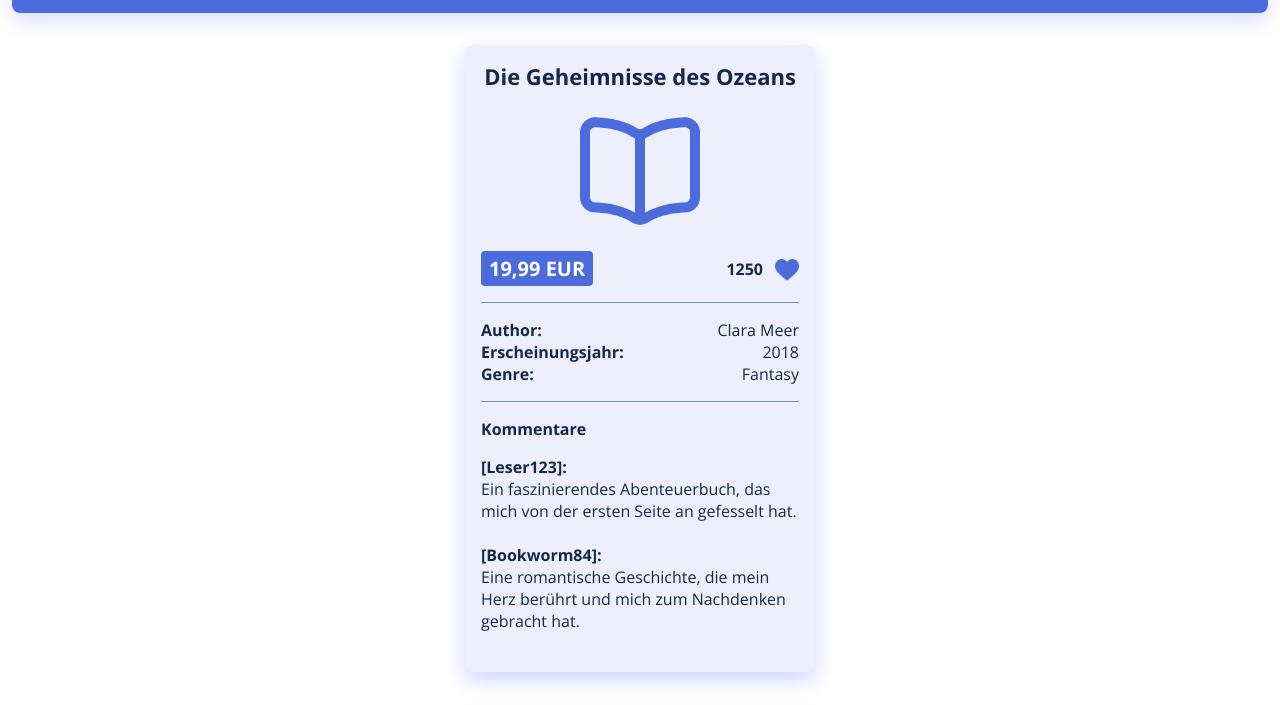
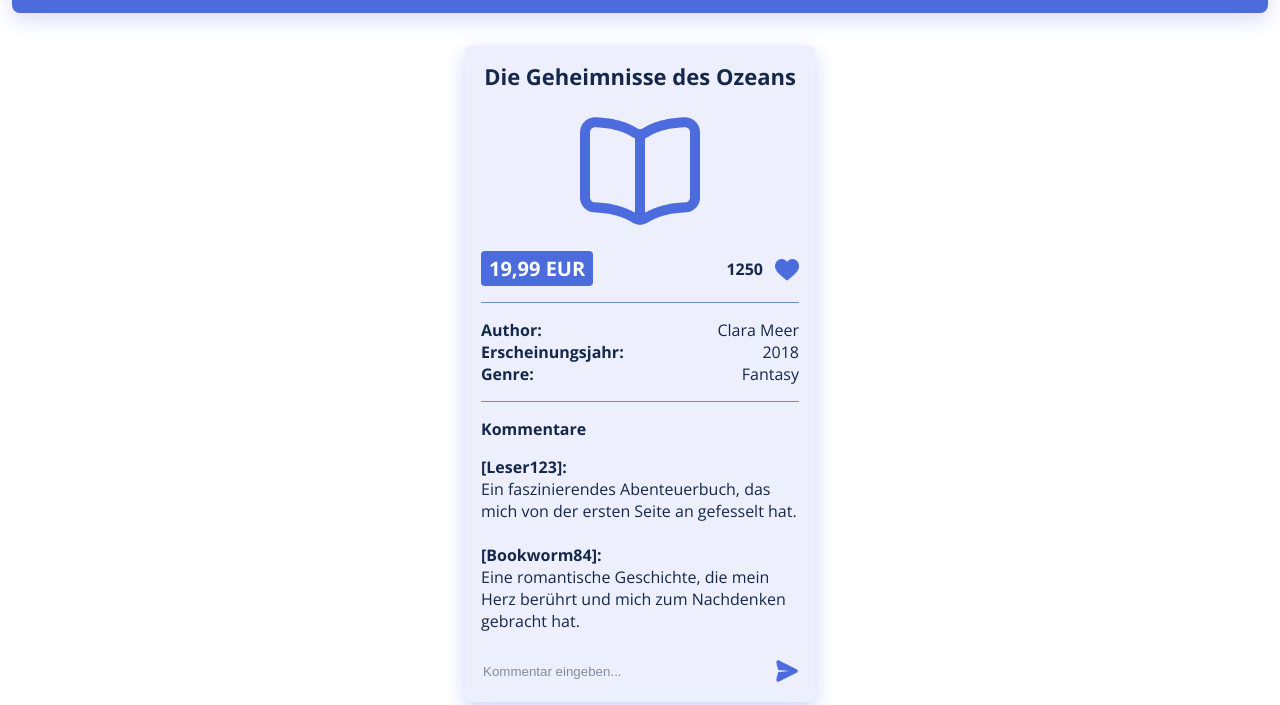
Before and after one commit to einfachilja/bookstore, a plain HTML site: page index.html in a window 1280 px wide. Shown: the part 95-800 px from the top of the page. Drawn offline with Linux system fonts and the light colour scheme.

Commit message:
added addComment()

```diff
--- a/script.js
+++ b/script.js
@@ -57,5 +57,17 @@ function chageLikeStatus(index) {
 }
 
 // kommentar funktion
+function addComment(index) {
+  let inputMessageValue = document.getElementById('input_message' + index).value;
+
+  if (inputMessageValue.length != 0) {
+    books[index].comments.push({'name': "Ilja",'comment':inputMessageValue});
+    render();
+  }
+}
+
+
+
+
 // extra challenge local storage
 // schicken code mit Ordnern, template funkctions usw
--- a/scripts/templates.js
+++ b/scripts/templates.js
@@ -1,5 +1,5 @@
 function getBookTemplate(TITLE, PRICE, LIKES, AUTHOR, YEAR, GENRE, index) {
-    return `
+  return `
         <div class="contant-card">
           <div class="top-box">
             <h1>${TITLE}</h1>
@@ -19,7 +19,12 @@ function getBookTemplate(TITLE, PRICE, LIKES, AUTHOR, YEAR, GENRE, index) {
                 <span><h3>Genre:</h3>${GENRE}</span>
             </div>
             <h2>Kommentare</h2>
-            <div id="comment_container${index}" class="comment_container"></div>
+            <div id="comment_container${index}" class="comment_container">
+            </div>
+                <div class="comment-box">
+                  <input id="input_message${index}" class="message-box" type="text" placeholder="Kommentar eingeben..." required>
+                  <img class="send-img" src="./assets/img/send.png" onclick="addComment(${index})" alt="">
+    </div>
         </div>`;
 }
 
--- a/style.css
+++ b/style.css
@@ -158,3 +158,27 @@ h2 {
   overflow: scroll;
   max-height: 200px;
 }
+
+.comment-box {
+  display: flex;
+  align-items: center;
+  justify-content: space-between;
+  gap: 12px;
+}
+
+.send-img {
+  width: 24px;
+  cursor: pointer;
+}
+
+.message-box {
+  width: 100%;
+  height: 30px;
+  border: none;
+  border-radius: 8px;
+  background-color: #EDF0FC;
+}
+
+.message-box::placeholder {
+  color: rgba(21, 40, 75, 0.501);
+}
```
Also changed, not shown: index.html (+0 -3 lines), assets/img/send.png (added).
